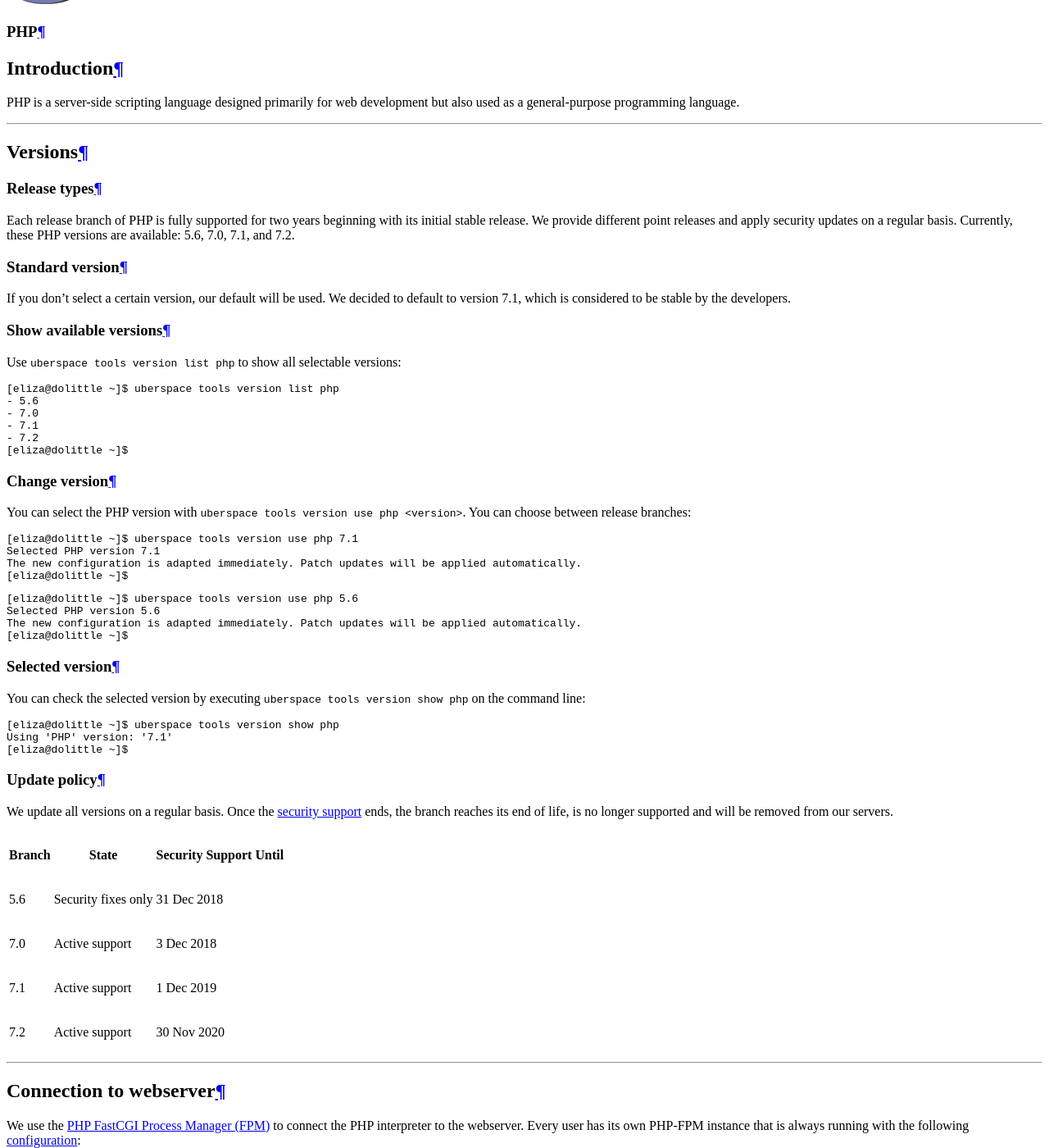
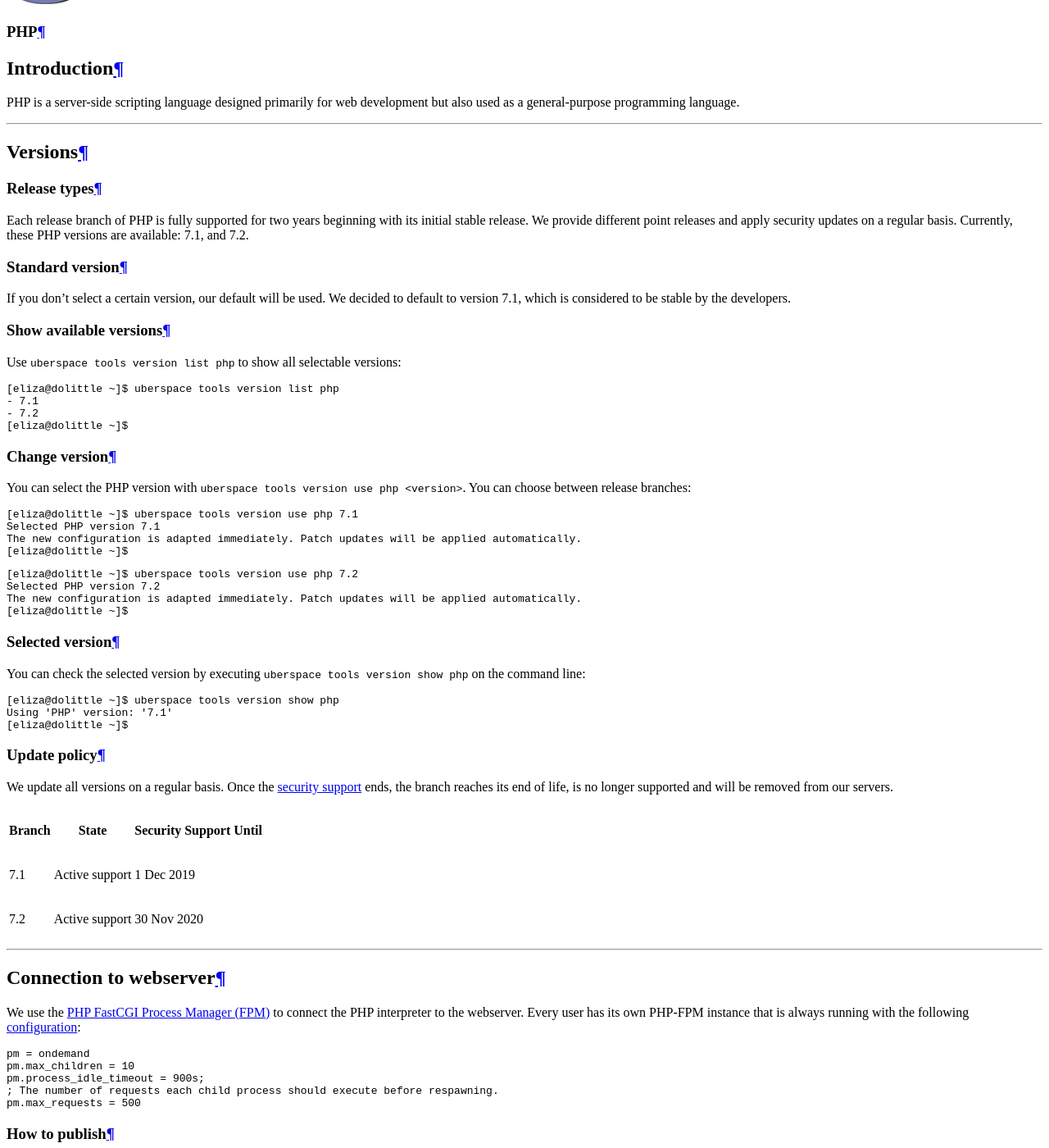
Before and after one commit to Uberspace/manual, a Sphinx documentation site: the page built from source/lang-php.rst, in a window 1280 px wide and 1400 px high, scrolled down 1427 px. Shown: the whole window at 82% size. Built offline with Sphinx 7.4.7 and the Read the Docs theme 2.0.0, drawn with Linux system fonts in a browser that asks for light colours; pages that are not in the unit, such as notebooks, are missing from menus.

Commit message:
remove PHP 5.6, 7.0

```diff
--- a/source/lang-php.rst
+++ b/source/lang-php.rst
@@ -21,7 +21,7 @@ Versions
 
 Release types
 -------------
-Each release branch of PHP is fully supported for two years beginning with its initial stable release. We provide different point releases and apply security updates on a regular basis. Currently, these PHP versions are available: 5.6, 7.0, 7.1, and 7.2.
+Each release branch of PHP is fully supported for two years beginning with its initial stable release. We provide different point releases and apply security updates on a regular basis. Currently, these PHP versions are available: 7.1, and 7.2.
 
 Standard version
 ----------------
@@ -35,8 +35,6 @@ Use ``uberspace tools version list php`` to show all selectable versions:
 .. code-block:: console
 
   [eliza@dolittle ~]$ uberspace tools version list php
-  - 5.6
-  - 7.0
   - 7.1
   - 7.2
   [eliza@dolittle ~]$
@@ -56,8 +54,8 @@ You can select the PHP version with :code:`uberspace tools version use php <vers
 
 .. code-block:: console
 
-  [eliza@dolittle ~]$ uberspace tools version use php 5.6
-  Selected PHP version 5.6
+  [eliza@dolittle ~]$ uberspace tools version use php 7.2
+  Selected PHP version 7.2
   The new configuration is adapted immediately. Patch updates will be applied automatically.
   [eliza@dolittle ~]$
 
@@ -80,10 +78,6 @@ We update all versions on a regular basis. Once the `security support <http://ph
 +--------+---------------------+------------------------+
 | Branch | State               | Security Support Until |
 +========+=====================+========================+
-| 5.6    | Security fixes only | 31 Dec 2018            |
-+--------+---------------------+------------------------+
-| 7.0    | Active support      | 3 Dec 2018             |
-+--------+---------------------+------------------------+
 | 7.1    | Active support      | 1 Dec 2019             |
 +--------+---------------------+------------------------+
 | 7.2    | Active support      | 30 Nov 2020            |
```
